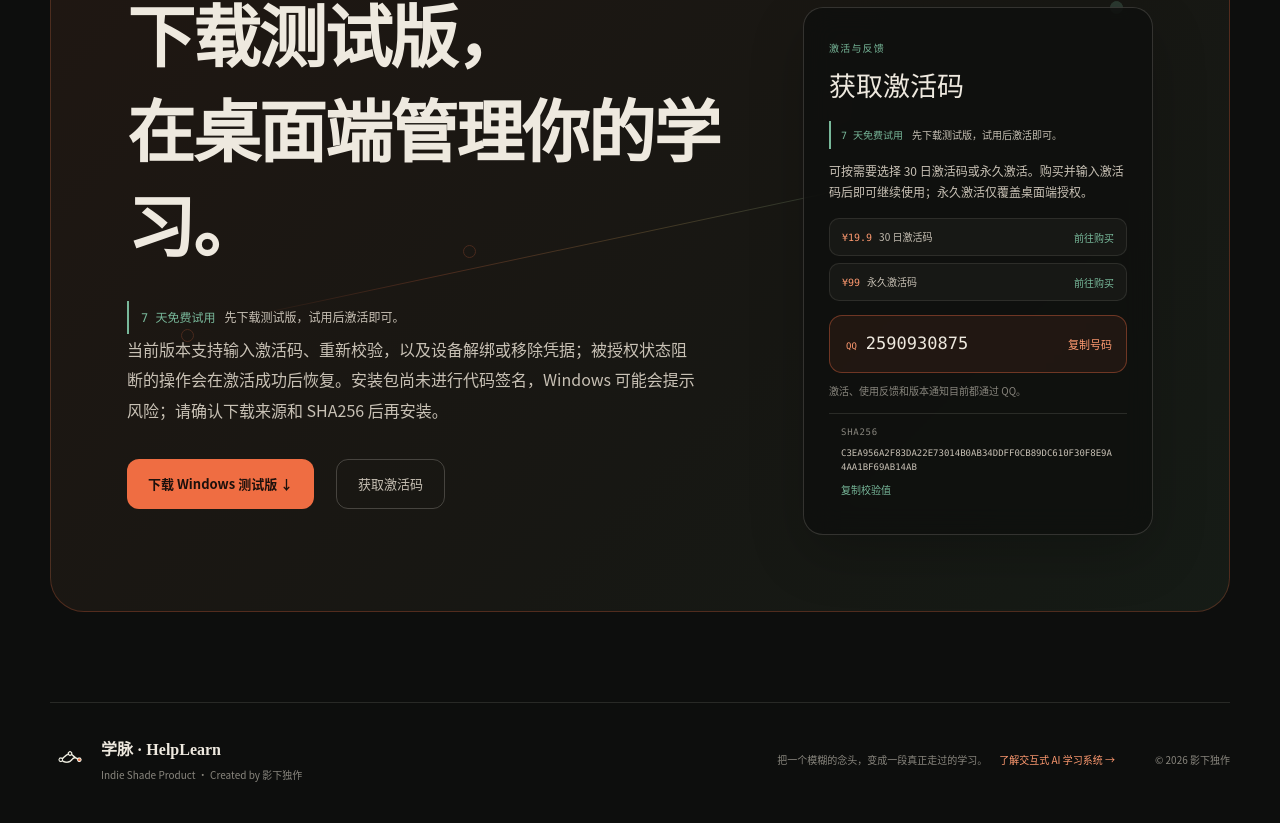
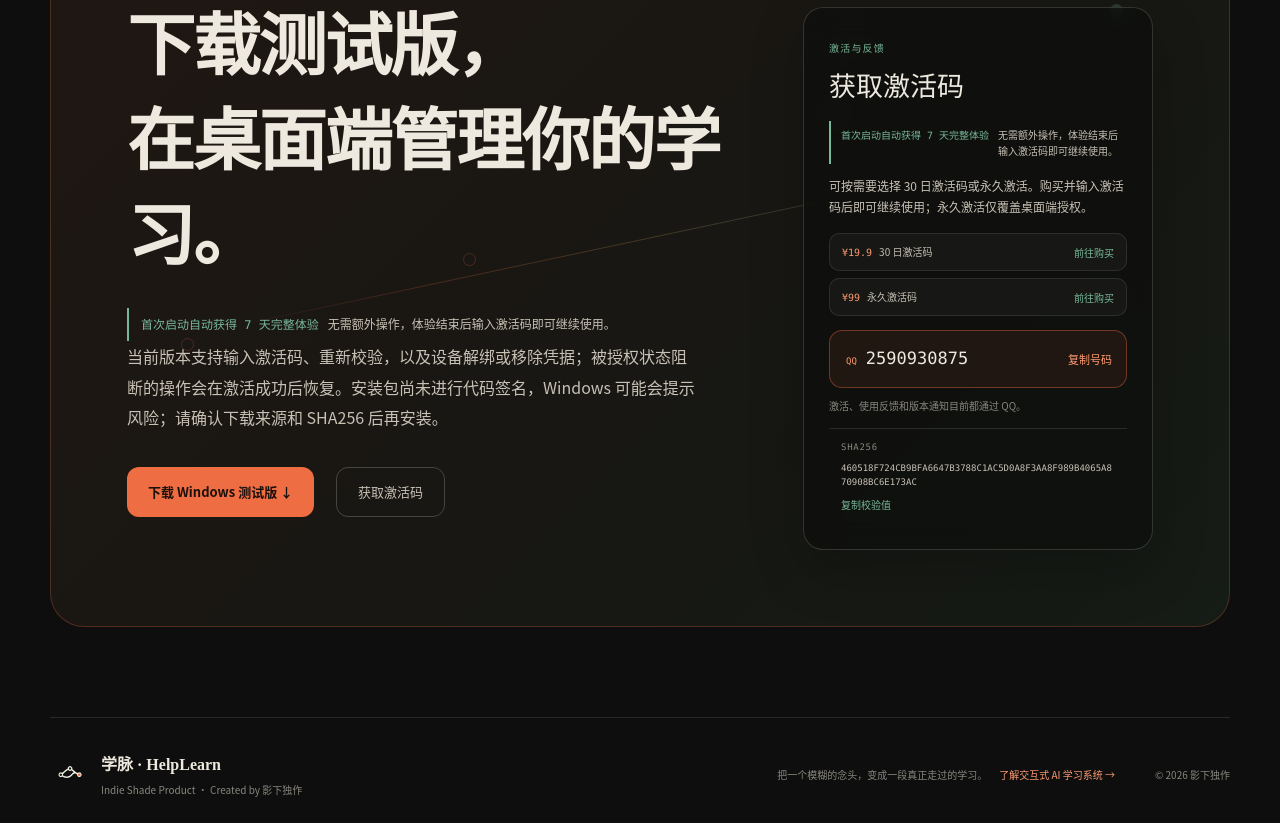
Before and after one commit to indieshade/xuemai-site, a Next.js app: page / in a window 1280 px wide. Shown: the part 8900-9723 px from the top of the page. Built offline with nearby package versions, Linux system fonts and the light colour scheme.

Commit message:
publish current alpha installer details

```diff
--- a/app/ContactCard.tsx
+++ b/app/ContactCard.tsx
@@ -41,7 +41,7 @@ export default function ContactCard() {
       <h3>获取激活码</h3>
       <div className="trial-notice">
         <strong>{product.trial.label}</strong>
-        <span>先下载测试版，试用后激活即可。</span>
+        <span>{product.trial.detail}</span>
       </div>
       <p>
         可按需要选择 30 日激活码或永久激活。购买并输入激活码后即可继续使用；永久激活仅覆盖桌面端授权。
--- a/app/interactive-ai-learning-system/page.tsx
+++ b/app/interactive-ai-learning-system/page.tsx
@@ -184,7 +184,7 @@ export default function InteractiveAiLearningSystemPage() {
           </details>
           <details>
             <summary>桌面端授权包含哪些内容？</summary>
-            <p><strong>{product.trial.label}</strong>：先下载测试版，试用后激活即可。可选择 30 日激活码（¥19.9）或永久激活码（¥99）；永久激活只对应桌面端授权。未来 Pro、高级能力和云端模型点数属于持续服务，不包含在一次性永久授权中。</p>
+            <p><strong>{product.trial.label}</strong>：{product.trial.detail} 可选择 30 日激活码（¥19.9）或永久激活码（¥99）；永久激活只对应桌面端授权。未来 Pro、高级能力和云端模型点数属于持续服务，不包含在一次性永久授权中。</p>
           </details>
         </section>
 
--- a/app/page.tsx
+++ b/app/page.tsx
@@ -140,7 +140,7 @@ export default function Home() {
         <div className="alpha-path" aria-hidden="true"><i /><i /><i /><i /></div>
         <div className="alpha-copy">
           <span>{product.windows.label}</span><h2>下载测试版，<br className="desktop-break" />在桌面端管理你的学习。</h2>
-          <div className="alpha-trial-notice"><strong>{product.trial.label}</strong><span>先下载测试版，试用后激活即可。</span></div>
+          <div className="alpha-trial-notice"><strong>{product.trial.label}</strong><span>{product.trial.detail}</span></div>
           <p>当前版本支持输入激活码、重新校验，以及设备解绑或移除凭据；被授权状态阻断的操作会在激活成功后恢复。安装包尚未进行代码签名，Windows 可能会提示风险；请确认下载来源和 SHA256 后再安装。</p>
           <div className="alpha-actions"><a className="button-primary" href={product.windows.downloadUrl} target="_blank" rel="noreferrer">下载 Windows 测试版 ↓</a><a className="button-secondary" href="#contact">获取激活码</a></div>
         </div>
--- a/app/product-config.ts
+++ b/app/product-config.ts
@@ -7,14 +7,15 @@ export const product = {
     label: "Windows Alpha · 0.1.0-alpha.5",
     platform: "Windows x64",
     size: "121.15 MB",
-    sha256: "C3EA956A2F83DA22E73014B0AB34DDFF0CB89DC610F30F8E9A4AA1BF69AB14AB",
+    sha256: "460518F724CB9BFA6647B3788C1AC5D0A8F3AA8F989B4065A870908BC6E173AC",
     downloadUrl:
       "https://github.com/indieshade/xuemai-site/releases/download/v0.1.0-alpha.5/Xuemai-License-Candidate-0.1.0-alpha.5-x64.exe",
     releaseUrl: "https://github.com/indieshade/xuemai-site/releases/tag/v0.1.0-alpha.5",
   },
   trial: {
     days: 7,
-    label: "7 天免费试用",
+    label: "首次启动自动获得 7 天完整体验",
+    detail: "无需额外操作，体验结束后输入激活码即可继续使用。",
   },
   purchaseOptions: [
     {
```
Also changed, not shown: 1 other file (tests, documents, lock files or other folders).
